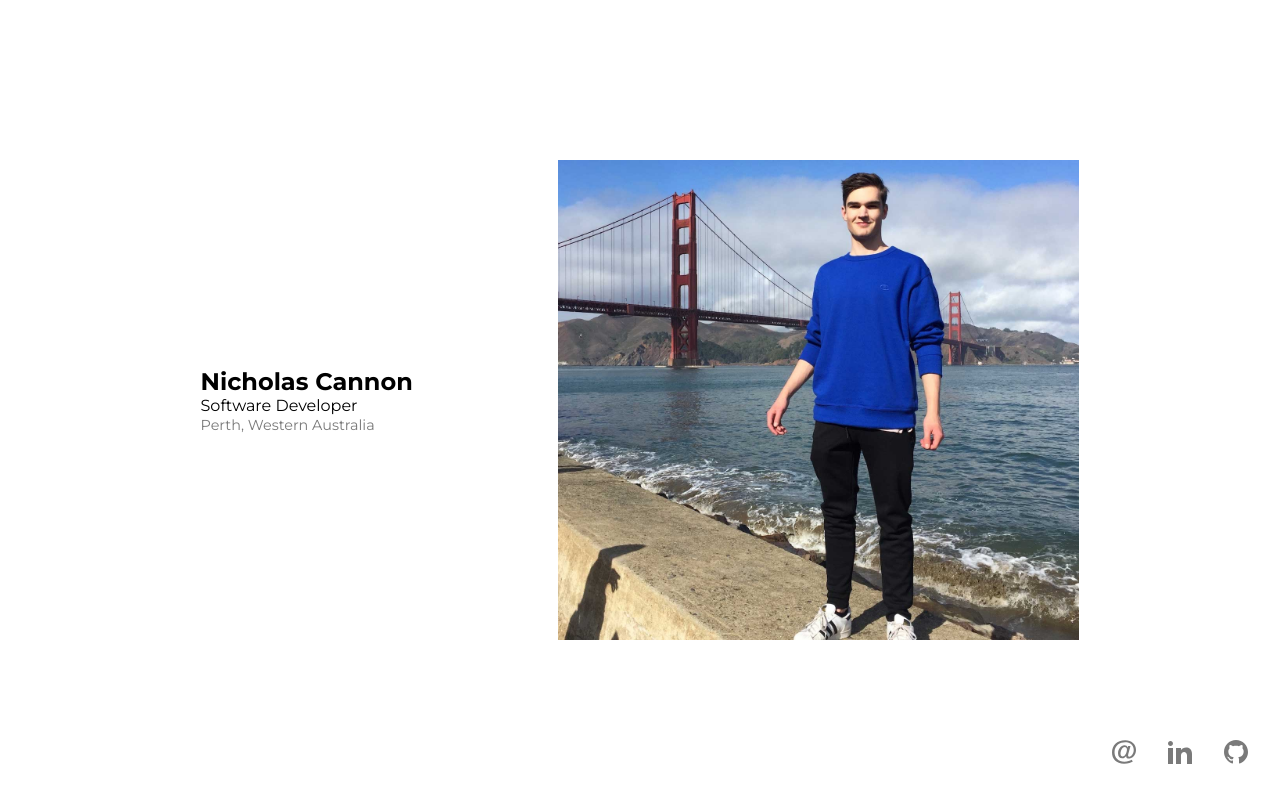
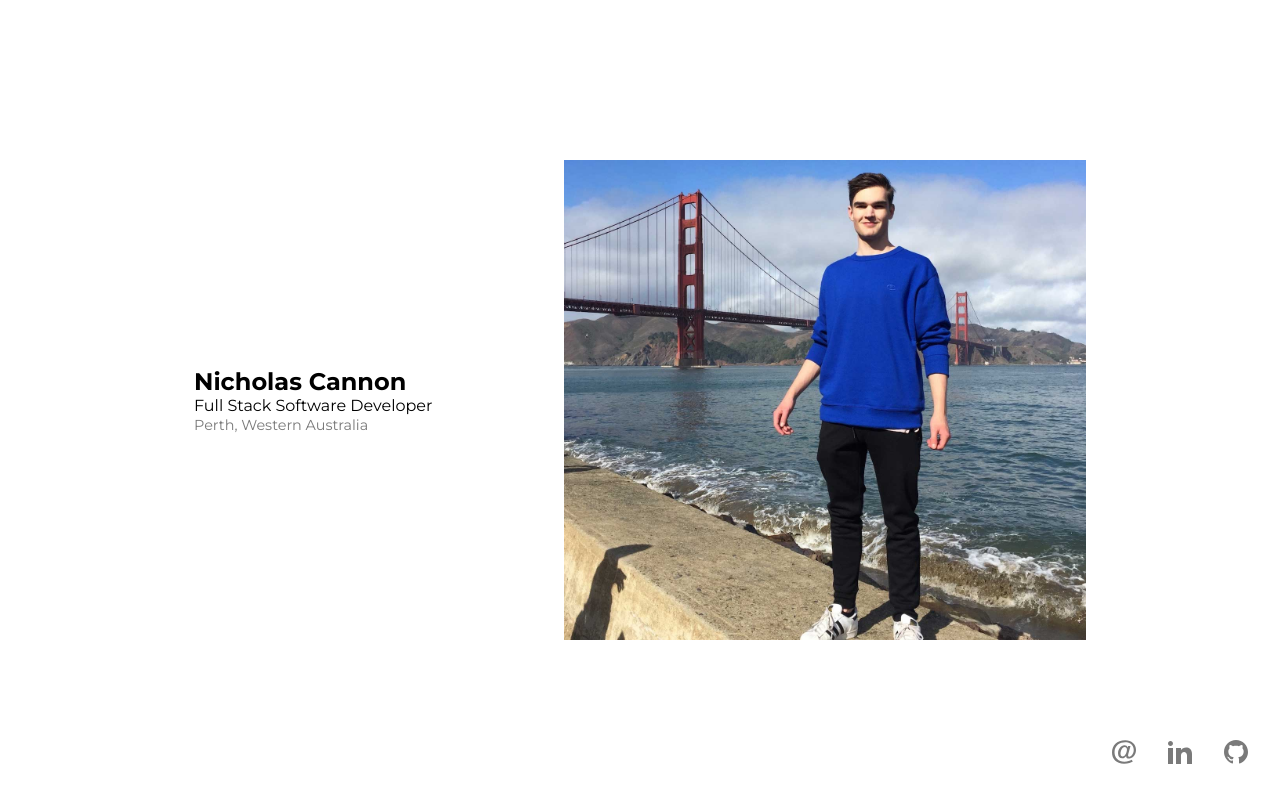
Before and after one commit to nicholascannon1/portfolio-v4, a Next.js app in the folder client/: page / in a window 1280 px wide. Shown: the top 800 px of the page. Built offline with nearby package versions, Linux system fonts and the light colour scheme.

Commit message:
update home page

```diff
--- a/client/sections/Home.tsx
+++ b/client/sections/Home.tsx
@@ -7,7 +7,7 @@ const HomeSection: React.FC = () => {
     <Section className={styles.container}>
       <div className={styles.titleBox}>
         <h1>Nicholas Cannon</h1>
-        <p>Software Developer</p>
+        <p>Full Stack Software Developer</p>
         <span>Perth, Western Australia</span>
       </div>
 
```
